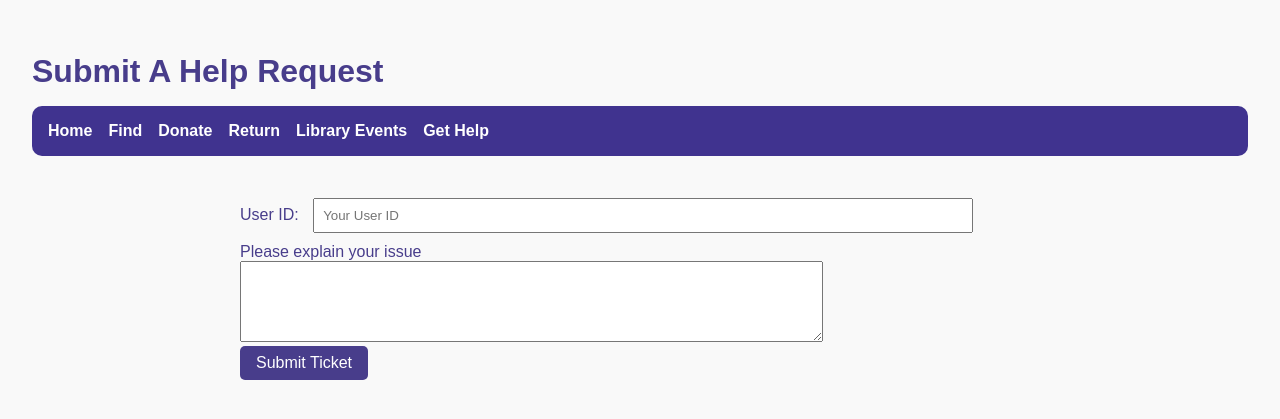
After one commit to ComradeAdash/CMPT_354_project, a Flask app: page /help in a window 1280 px wide. The commit adds this page. Shown: the top 419 px of the page. Run offline with Flask 3, Linux system fonts and the light colour scheme.

Commit message:
added help page, inserted more tuples

```diff
--- a/modules/db.py
+++ b/modules/db.py
@@ -25,7 +25,7 @@ def get_db_connection():
     CREATE TABLE IF NOT EXISTS Personnel (
         personnel_ID INTEGER PRIMARY KEY,
         name TEXT NOT NULL,
-        role TEXT
+        role TEXT CHECK(role IN ('Manager', 'Librarian', 'IT'))
     );
     ''')
 
--- a/modules/routes.py
+++ b/modules/routes.py
@@ -3,7 +3,6 @@
 # ----------------------------
 from flask import Flask, render_template, url_for, request, redirect, make_response
 import sqlite3
-USER_ID = 0
 
 def init_routes(app):
 
@@ -29,8 +28,6 @@ def init_routes(app):
             if results:
                 # The user exists, we can safely login
                 print("user found")
-                # everytime we login, the global UserId is reset for the application.
-                USER_ID = user_id
                 print("USER_ID is:" + USER_ID)
                 resp = make_response(redirect(url_for('index')))
                 conn.commit()
@@ -264,6 +261,31 @@ def init_routes(app):
         return redirect(url_for(f'find_event', message='You Have Succesfully Registered for the event!{}'))
 
     # query logic for librarian help, getting help requests etc.
-    @app.route('/ask', methods=['GET', 'POST'])
+    @app.route('/help', methods=['GET', 'POST'])
     def ask_librarian():
-        pass
+        message = ''
+        conn = sqlite3.connect('library.db')
+        cur = conn.cursor()
+        if request.method == 'POST':
+            user_id = request.form['user_id']
+            text_info = request.form['text_info']
+            print(user_id)
+            print(text_info)
+
+            # we query the personnel for users who are librarians, then we insert a random one to help with the ticket.
+            cur.execute('''
+                SELECT * FROM Personnel p WHERE (p.role = "Librarian") ORDER BY RANDOM() LIMIT 1
+            ''')
+            personnel = cur.fetchone()
+            personnel_id = personnel[0]
+            personnel_name = personnel[1]
+            print(f"Lbrarian {personnel_name} with ID:{personnel_id}\n")
+
+            cur.execute('''
+                INSERT INTO SupportTickets (personnel_ID,user_id,text_info) VALUES (?, ?, ?);
+            ''',(personnel_id, user_id,text_info,))
+
+            conn.commit()
+            conn.close()
+
+        return render_template('help.html')
--- a/templates/base.html
+++ b/templates/base.html
@@ -15,6 +15,7 @@
             <a href="{{ url_for('donate_item') }}">Donate</a>
             <a href="{{ url_for('return_item') }}">Return</a>
             <a href="{{ url_for('find_event') }}">Library Events</a>
+            <a href="{{ url_for('ask_librarian') }}">Get Help</a>
         </nav>
     {% endif %}
 
--- /dev/null
+++ b/templates/help.html
@@ -0,0 +1,20 @@
+{% extends 'base.html' %}
+
+{% block head %}
+<h1> Submit A Help Request </h1>
+{% endblock %}
+{% block body %}
+  <div class="register-container">
+    <form method="POST" action="{{ url_for('ask_librarian') }}">
+      <div class="form-group">
+        <label for="user_id">User ID:</label>
+        <input type="number" name="user_id" placeholder="Your User ID" value="{{ user_id }}" required>
+      </div>
+      <div class="form-group">
+        <label for="text_info">Please explain your issue</label><br>
+        <textarea id="text_info" name="text_info" rows="5" cols="70"></textarea>
+      </div>
+      <button type="submit">Submit Ticket</button>
+    </form>
+  </div>
+{% endblock %}
```
Also changed, not shown: seed_data.py (+56 -0 lines), library.db.
